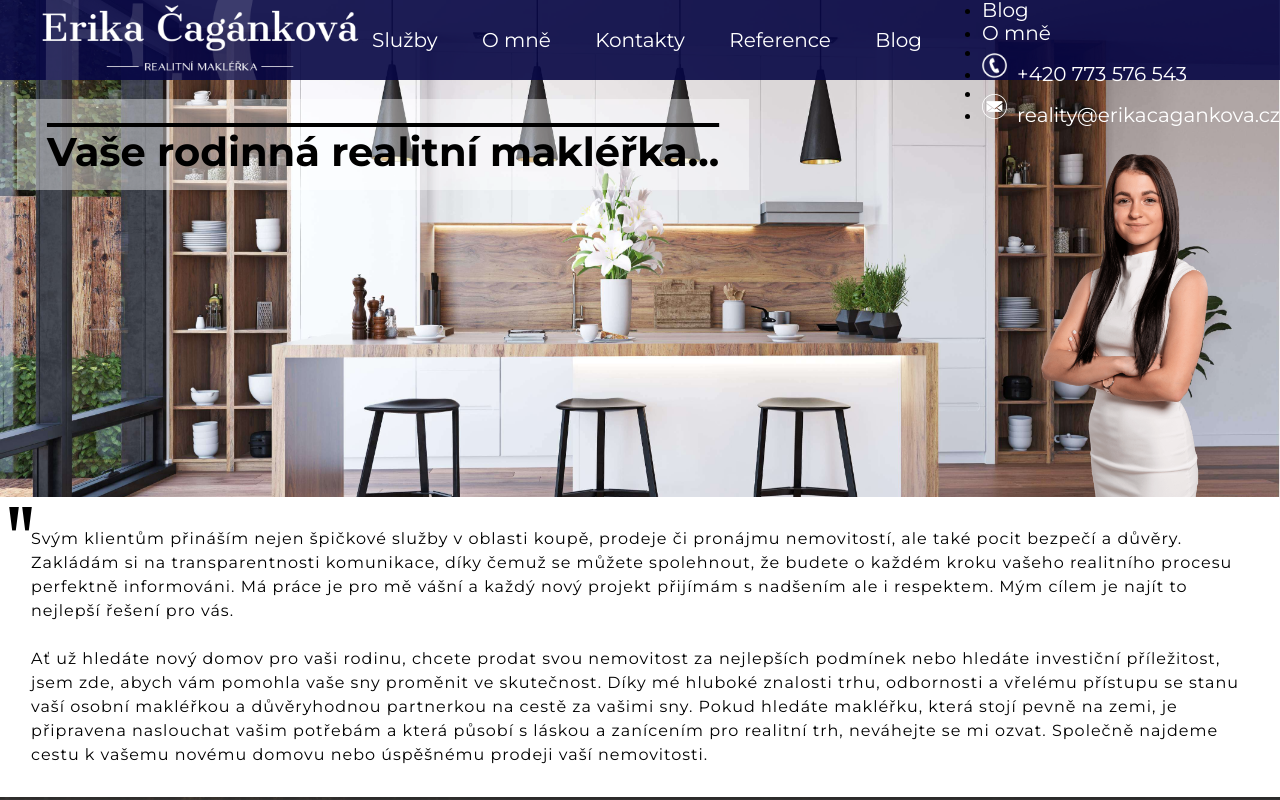
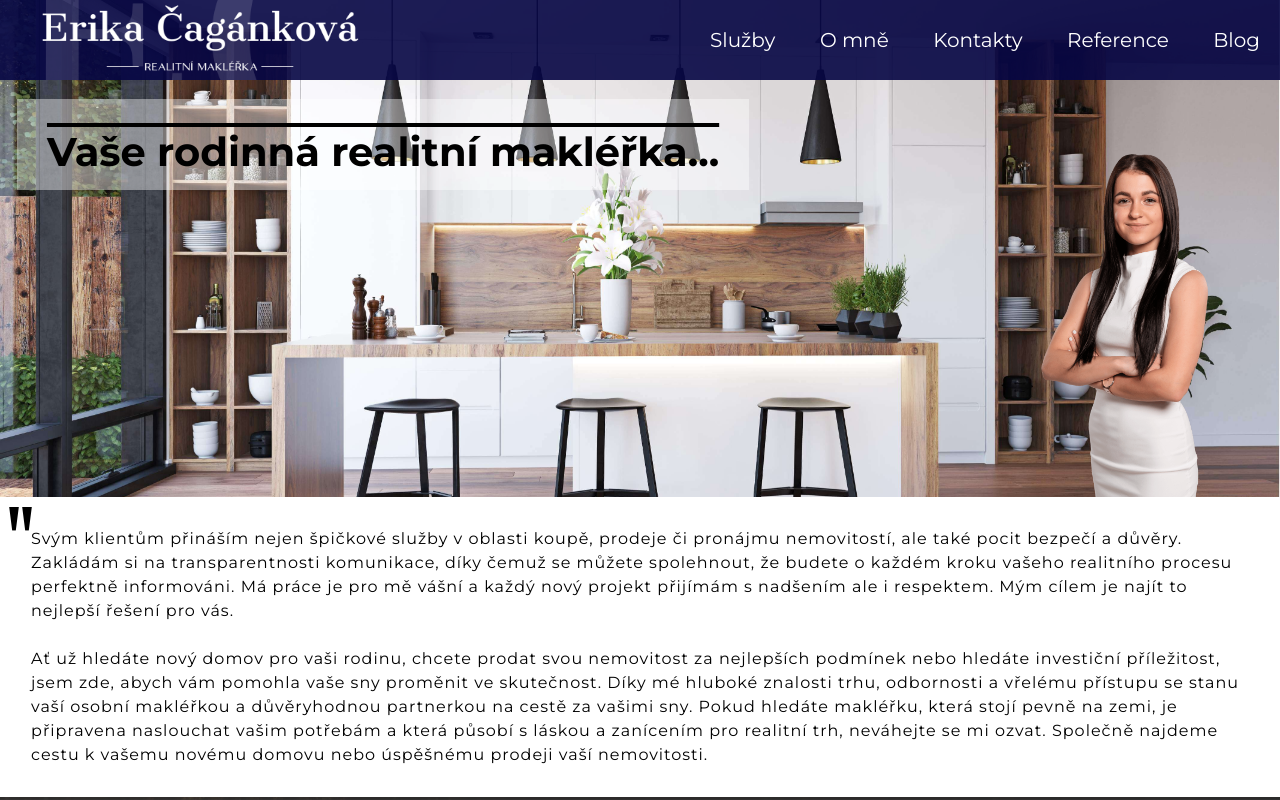
Before and after one commit to deriverge/erikacagankova, a plain HTML site: page index.html in a window 1280 px wide. Shown: the top 800 px of the page. Drawn offline with Linux system fonts and the light colour scheme; a web font is replaced by a local one.

Commit message:
Update style.css

```diff
--- a/style.css
+++ b/style.css
@@ -8,13 +8,14 @@ outline: 1px solid rgb(0, 0, 0);
 
 
 
-body, html{
+body,
+html{
     width: 100%;
     font-family: Montserrat, sans-serif;
     margin: 0px;
     padding: 0px;
     -webkit-font-smoothing: antialiased;
-    scroll-behavior: smooth;
+    scroll-behavior: smooth !important;
     }
 
 
@@ -128,7 +129,7 @@ button:hover{
             display: none;
         }
         #center-menu-mobile{
-            display: none;
+            display: none !important;
         }
         #domy-footer{
             display: block;
```
